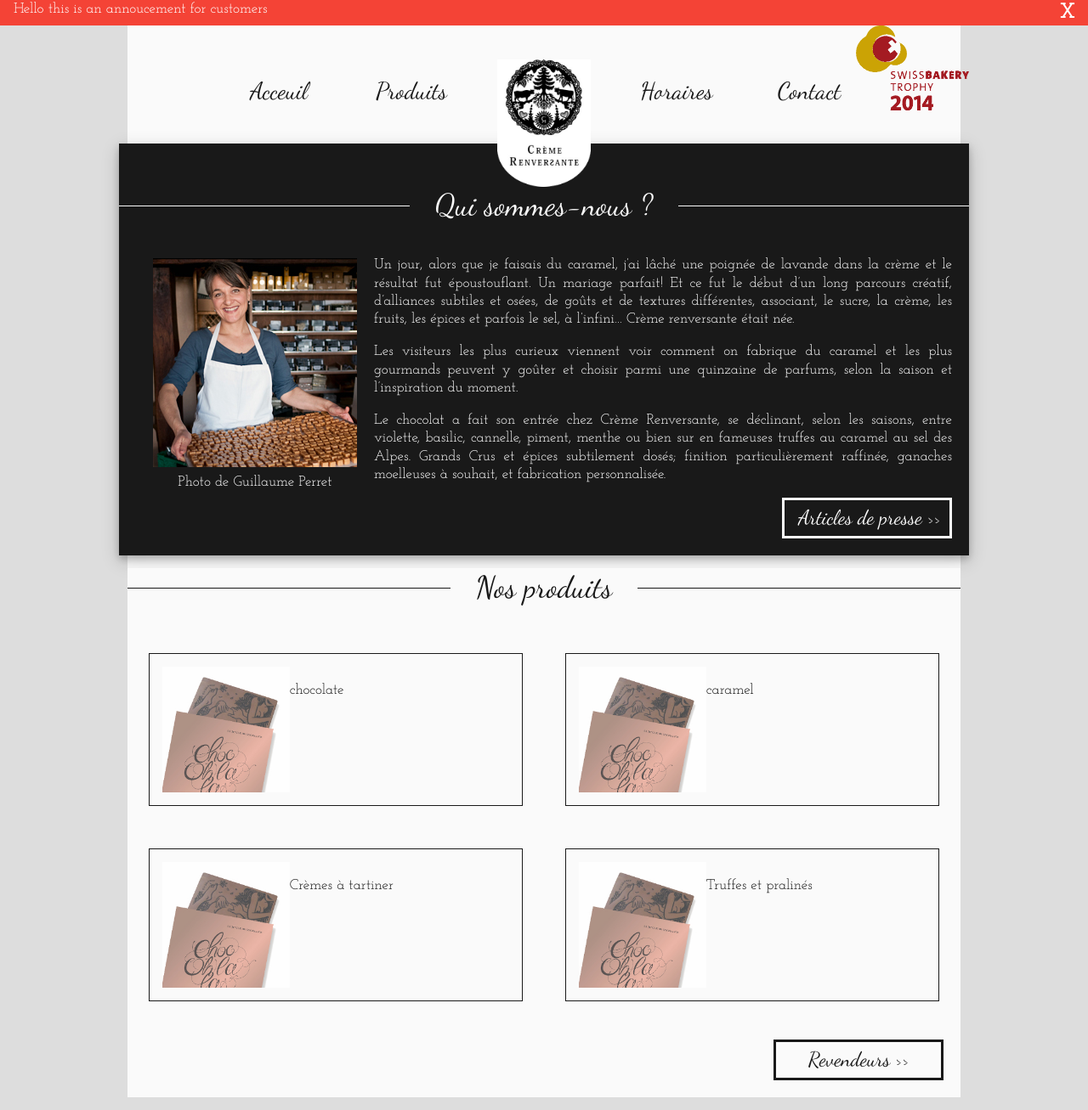
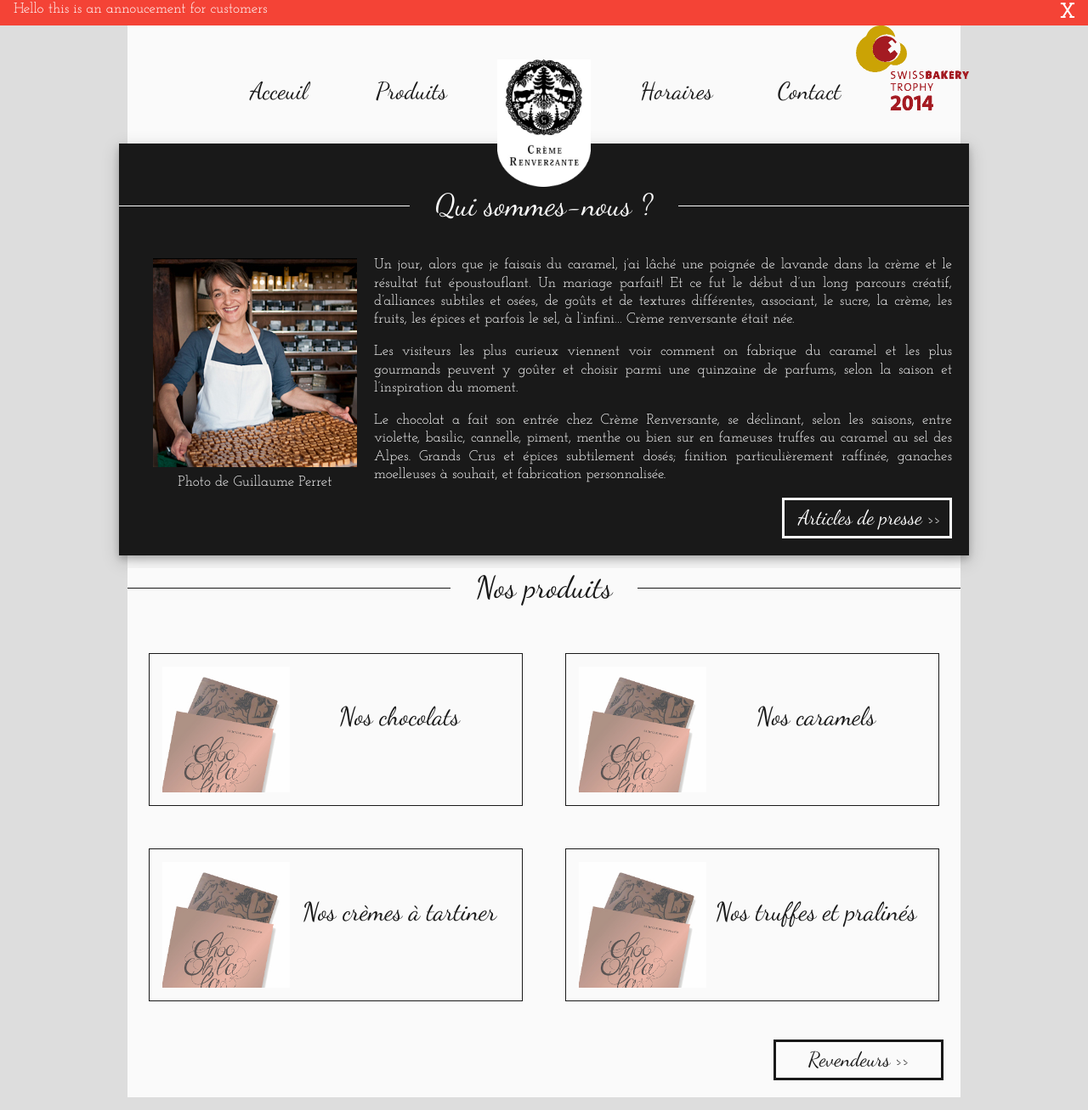
Before and after one commit to AndrewDvlp/CR, a Jekyll site: the page built from index.html, in a window 1280 px wide. Shown: the whole page at 85% size. Built offline with Jekyll 4.4.1, drawn with Linux system fonts in a browser that asks for light colours; Markdown is read by kramdown in place of the engine named in the settings.

Commit message:
responsive products - not finnished

```diff
--- a/_includes/products.html
+++ b/_includes/products.html
@@ -1 +1 @@
-<section id="products" class="product white-section"><div class="wrapper-titles wrapper-title-black"><h1>Nos produits</h1></div><ul><li class="ms-hover-black"> <div class="box"><img src="assets/img/holala.jpg"/><p>chocolate</p></div></li><li class="ms-hover-black"> <div class="box"> <img src="assets/img/holala.jpg"/><p>caramel</p></div></li><li class="ms-hover-black"> <div class="box"> <img src="assets/img/holala.jpg"/><p>Crèmes à tartiner </p></div></li><li class="ms-hover-black"><div class="box"> <img src="assets/img/holala.jpg"/><p>Truffes et pralinés </p></div></li></ul><div class="btn btn-black ms-hover-black">Revendeurs >>     </div><div class="clear"> </div></section>
+<section id="products" class="product white-section"><div class="wrapper-titles wrapper-title-black"><h1>Nos produits</h1></div><ul><li class="ms-hover-black"> <div class="box"><img src="assets/img/holala.jpg"/><div class="content"><h2>Nos chocolats</h2></div></div></li><li class="ms-hover-black"> <div class="box"> <img src="assets/img/holala.jpg"/><div class="content"><h2>Nos caramels</h2></div></div></li><li class="ms-hover-black"> <div class="box"> <img src="assets/img/holala.jpg"/><div class="content"><h2>Nos crèmes à tartiner </h2></div></div></li><li class="ms-hover-black"><div class="box"> <img src="assets/img/holala.jpg"/><div class="content"><h2>Nos truffes et pralinés </h2></div></div></li></ul><div class="btn btn-black ms-hover-black">Revendeurs >>     </div><div class="clear"> </div></section>
--- a/assets/css/2-modules/product.sass
+++ b/assets/css/2-modules/product.sass
@@ -7,16 +7,19 @@
       width: 50%
       height: 230px
       padding: 25px
-
-      float: left
+      margin-top: 0px
 
       list-style-type: none
 
       background-color: $mywhite
       cursor: pointer
-      white-space: nowrap
+      display: inline-block
+      vertical-align: top
+
 
       transition: color 0.5s, background-color 0.5s, padding 0.5s
+      @media (max-width: 768px)
+        width: 100%
 
       .box
         width: 100%
@@ -26,18 +29,30 @@
         padding: 15px
         margin: auto
 
+
+
+
         transition: transform 0.5s, border 0.5s
         transition-timing-function: ease-in-out
+
+        .content
+          text-align: center
+          height: 100%
+          padding-top: 40px
+
 
       img
         opacity: 0.7
         float: left
         height: 100%
+        //max-width: 50%
+
 
     li:hover
       color: $mywhite
       background-color: $myblack
-      padding: 10px
+      padding: 35px
+
       .box
         border: 1px solid $mywhite
 
--- a/assets/css/main.css
+++ b/assets/css/main.css
@@ -1581,12 +1581,16 @@
     width: 50%;
     height: 230px;
     padding: 25px;
-    float: left;
+    margin-top: 0px;
     list-style-type: none;
     background-color: #fafafa;
     cursor: pointer;
-    white-space: nowrap;
+    display: inline-block;
+    vertical-align: top;
     transition: color 0.5s, background-color 0.5s, padding 0.5s; }
+    @media (max-width: 768px) {
+      section.product ul li {
+        width: 100%; } }
     section.product ul li .box {
       width: 100%;
       height: 100%;
@@ -1596,6 +1600,10 @@
       transition: -webkit-transform 0.5s, border 0.5s;
       transition: transform 0.5s, border 0.5s;
       transition-timing-function: ease-in-out; }
+      section.product ul li .box .content {
+        text-align: center;
+        height: 100%;
+        padding-top: 40px; }
     section.product ul li img {
       opacity: 0.7;
       float: left;
@@ -1603,7 +1611,7 @@
   section.product ul li:hover {
     color: #fafafa;
     background-color: #191919;
-    padding: 10px; }
+    padding: 35px; }
     section.product ul li:hover .box {
       border: 1px solid #fafafa; }
 
```
Also changed, not shown: _jadefiles/products.jade (+8 -4 lines).
